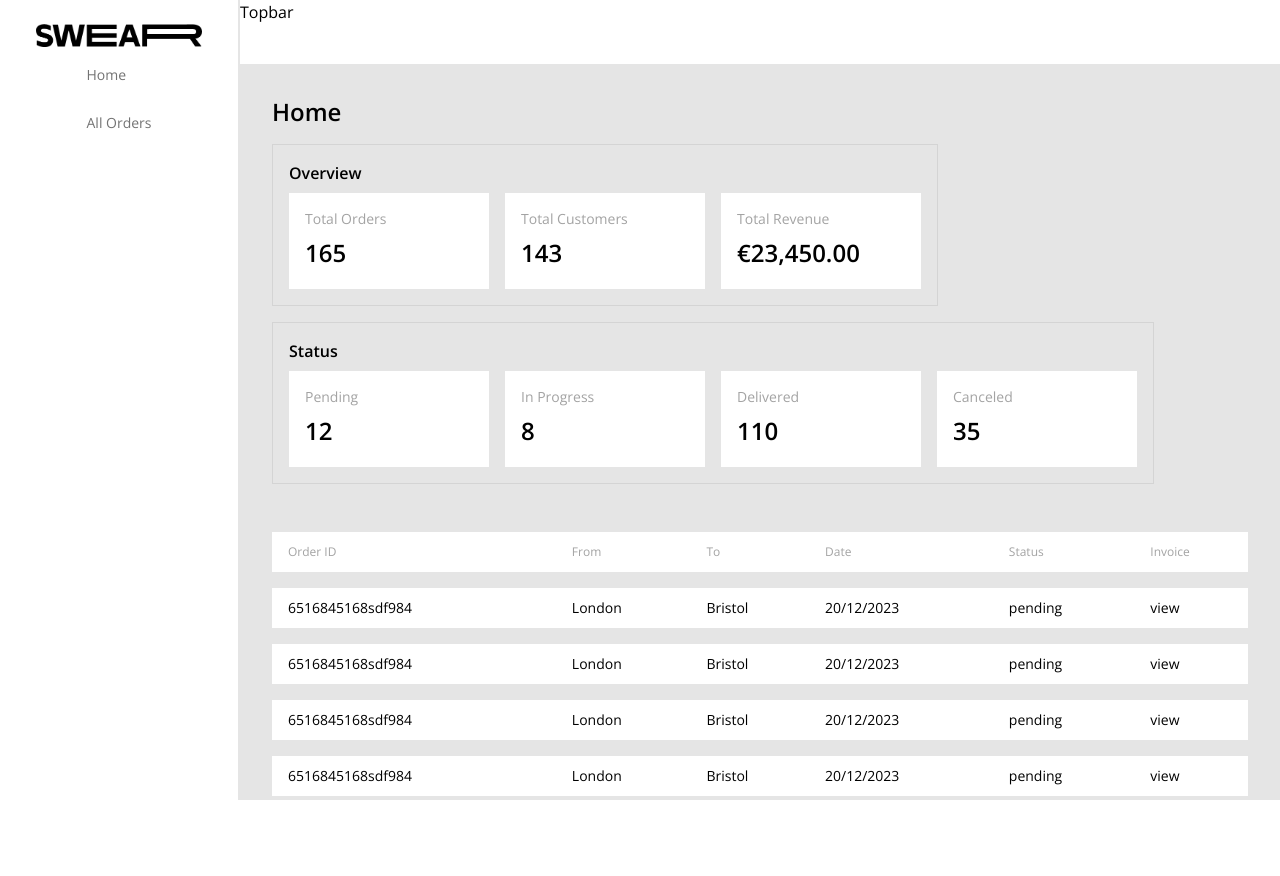
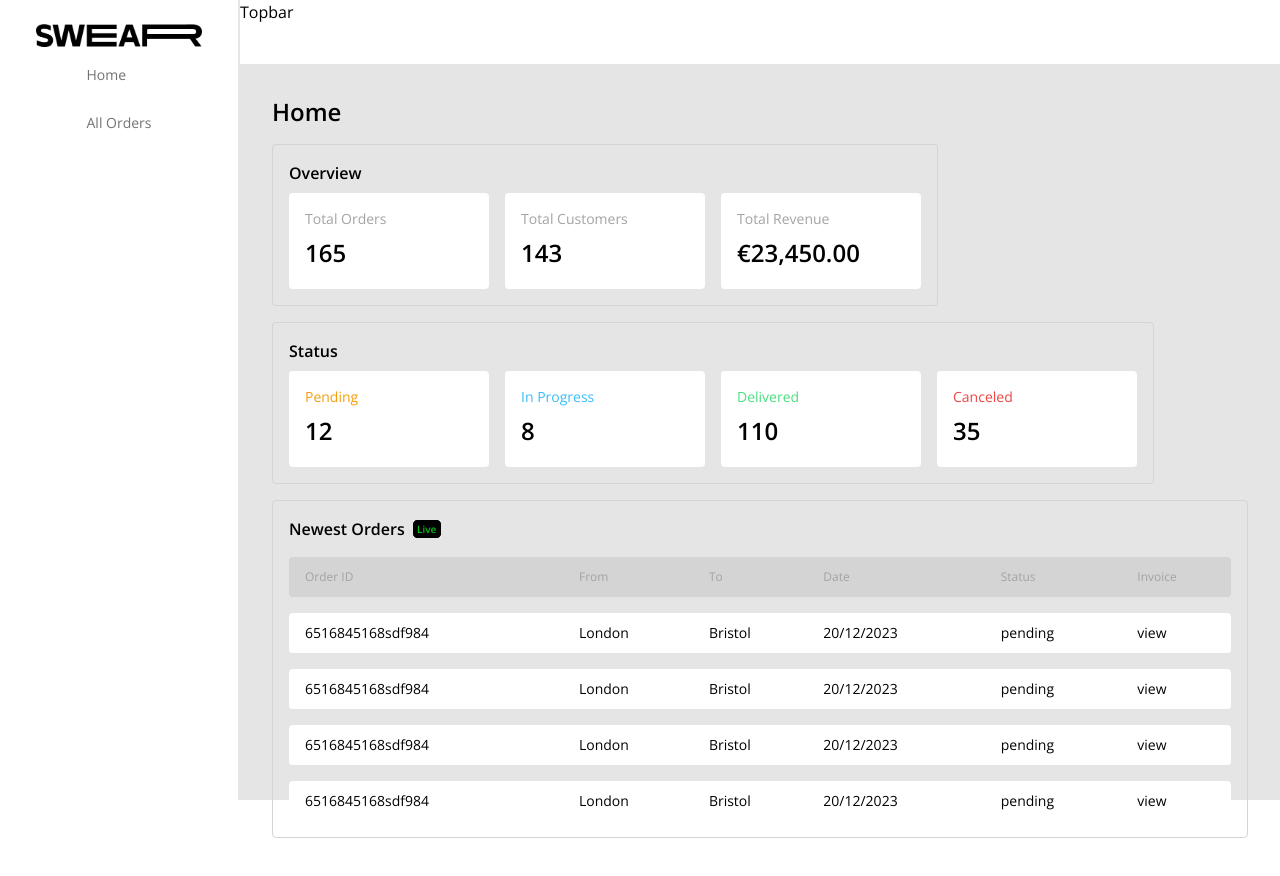
Before and after one commit to GlennVinck/swear-frontend, a Vue app: page / in a window 1280 px wide. Shown: the top 876 px of the page. Built offline with nearby package versions, Linux system fonts and the light colour scheme.

Commit message:
style: minor styling adjustments to colors and border radius on homeview

```diff
--- a/src/components/CardSmall.vue
+++ b/src/components/CardSmall.vue
@@ -1,10 +1,26 @@
 <script setup>
-defineProps(["title", "content"]);
+import { defineProps } from "vue";
+
+const props = defineProps(["title", "content"]);
+
+function titleColor() {
+  if (props.title === "Pending") {
+    return "text-amber-500";
+  } else if (props.title === "In Progress") {
+    return "text-sky-400";
+  } else if (props.title === "Delivered") {
+    return "text-green-400";
+  } else if (props.title === "Canceled") {
+    return "text-red-500";
+  } else {
+    return "text-neutral-400";
+  }
+}
 </script>
 
 <template>
-  <div class="w-[200px] h-[96px] bg-white p-4 mr-4">
-    <h3 class="text-sm text-neutral-400 mb-2">{{ title }}</h3>
+  <div class="w-[200px] h-[96px] bg-white p-4 mr-4 rounded">
+    <h3 :class="titleColor() + ' text-sm mb-2'">{{ title }}</h3>
     <span class="text-2xl font-semibold">{{ content }}</span>
   </div>
 </template>
--- a/src/components/OrderTable.vue
+++ b/src/components/OrderTable.vue
@@ -38,34 +38,30 @@ const orders = ref([
 </script>
 
 <template>
-  <div id="main-container">
-    <div class="w-full my-8">
   <table
     class="w-full max-w-6xl border-separate border-spacing-x-0 border-spacing-y-4"
   >
     <thead class="h-10 text-neutral-400 text-left">
-          <tr class="text-xs bg-white">
-            <th class="font-normal pl-4">Order ID</th>
-            <th class="font-normal pl-4">From</th>
-            <th class="font-normal pl-4">To</th>
-            <th class="font-normal pl-4">Date</th>
-            <th class="font-normal pl-4">Status</th>
-            <th class="font-normal pl-4">Invoice</th>
+      <tr class="text-xs">
+        <th class="font-normal pl-4 rounded-l bg-neutral-300">Order ID</th>
+        <th class="font-normal pl-4 bg-neutral-300">From</th>
+        <th class="font-normal pl-4 bg-neutral-300">To</th>
+        <th class="font-normal pl-4 bg-neutral-300">Date</th>
+        <th class="font-normal pl-4 bg-neutral-300">Status</th>
+        <th class="font-normal pl-4 rounded-r bg-neutral-300">Invoice</th>
       </tr>
     </thead>
     <tbody>
-          <tr v-for="order in orders" class="h-10 bg-white text-sm">
-            <td class="pl-4">{{ order.id }}</td>
-            <td class="pl-4">{{ order.from }}</td>
-            <td class="pl-4">{{ order.to }}</td>
-            <td class="pl-4">{{ order.date }}</td>
-            <td class="pl-4">{{ order.status }}</td>
-            <td class="pl-4">{{ order.invoice }}</td>
+      <tr v-for="order in orders" class="h-10 text-sm">
+        <td class="pl-4 rounded-l bg-white">{{ order.id }}</td>
+        <td class="pl-4 bg-white">{{ order.from }}</td>
+        <td class="pl-4 bg-white">{{ order.to }}</td>
+        <td class="pl-4 bg-white">{{ order.date }}</td>
+        <td class="pl-4 bg-white">{{ order.status }}</td>
+        <td class="pl-4 rounded-r bg-white">{{ order.invoice }}</td>
       </tr>
     </tbody>
   </table>
-    </div>
-  </div>
 </template>
 
 <style scoped></style>
--- a/src/views/Home.vue
+++ b/src/views/Home.vue
@@ -12,7 +12,7 @@ import OrderTable from "../components/OrderTable.vue";
       <Topbar />
       <div class="p-8">
         <h1 class="text-2xl font-semibold mb-2">Home</h1>
-        <div class="w-fit p-4 pr-0 my-4 border border-neutral-300">
+        <div class="w-fit p-4 pr-0 my-4 border border-neutral-300 rounded">
           <h2 class="text-base font-semibold mb-2">Overview</h2>
           <div class="flex row">
             <CardSmall title="Total Orders" :content="165" />
@@ -20,7 +20,7 @@ import OrderTable from "../components/OrderTable.vue";
             <CardSmall title="Total Revenue" :content="'€23,450.00'" />
           </div>
         </div>
-        <div class="w-fit p-4 pr-0 my-4 border border-neutral-300">
+        <div class="w-fit p-4 pr-0 my-4 border border-neutral-300 rounded">
           <h2 class="text-base font-semibold mb-2">Status</h2>
           <div class="flex row">
             <CardSmall title="Pending" :content="12" />
@@ -29,7 +29,19 @@ import OrderTable from "../components/OrderTable.vue";
             <CardSmall title="Canceled" :content="35" />
           </div>
         </div>
-        <OrderTable />
+        <div
+          class="w-screeen max-w-6xl p-4 pb-0 my-4 border border-neutral-300 rounded"
+        >
+          <div class="flex row items-center">
+            <h2 class="text-base font-semibold">Newest Orders</h2>
+            <img
+              src="../assets/label-live.jpg"
+              alt=""
+              class="h-fit w-auto ml-2"
+            />
+          </div>
+          <OrderTable />
+        </div>
       </div>
     </div>
   </div>
```
Also changed, not shown: src/assets/label-live.jpg (added). Lines whose indentation alone changed are shown as unchanged.
